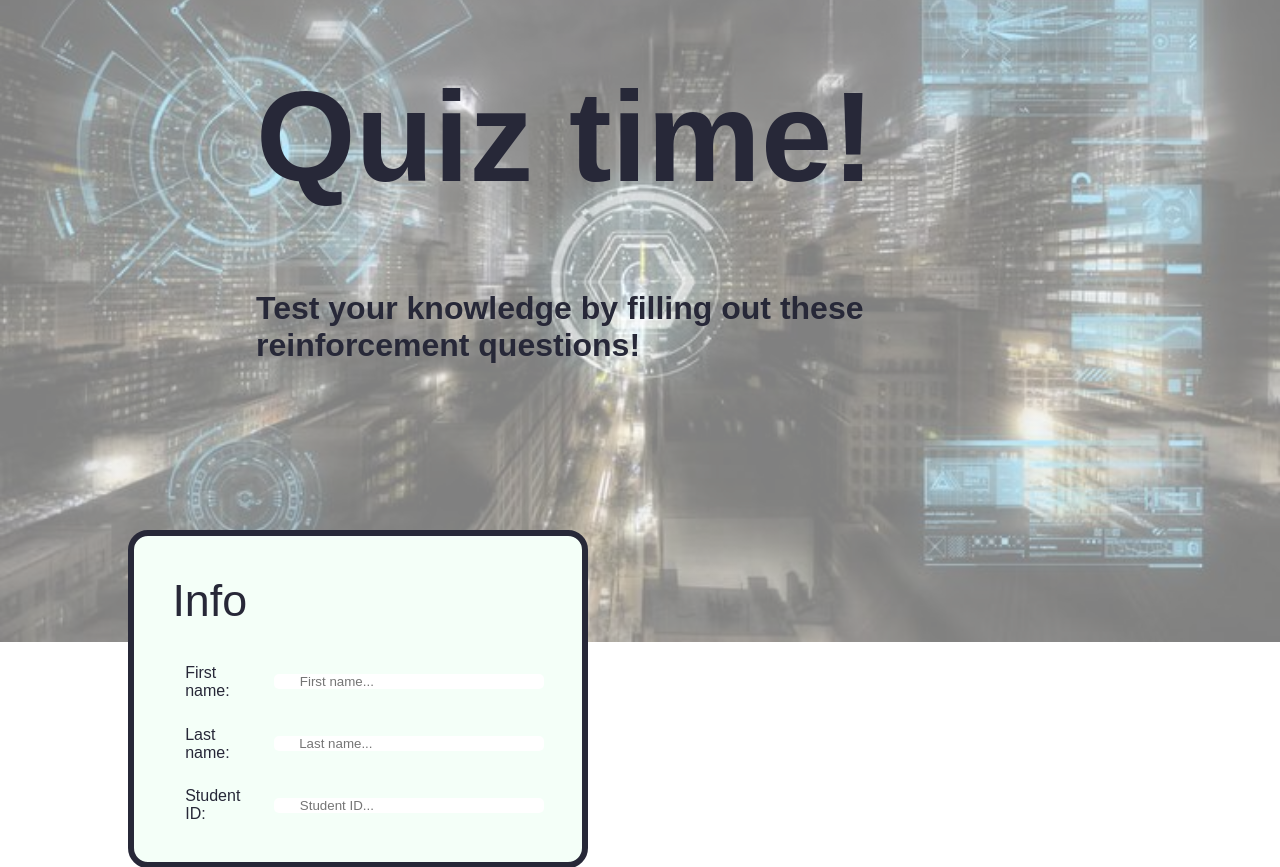
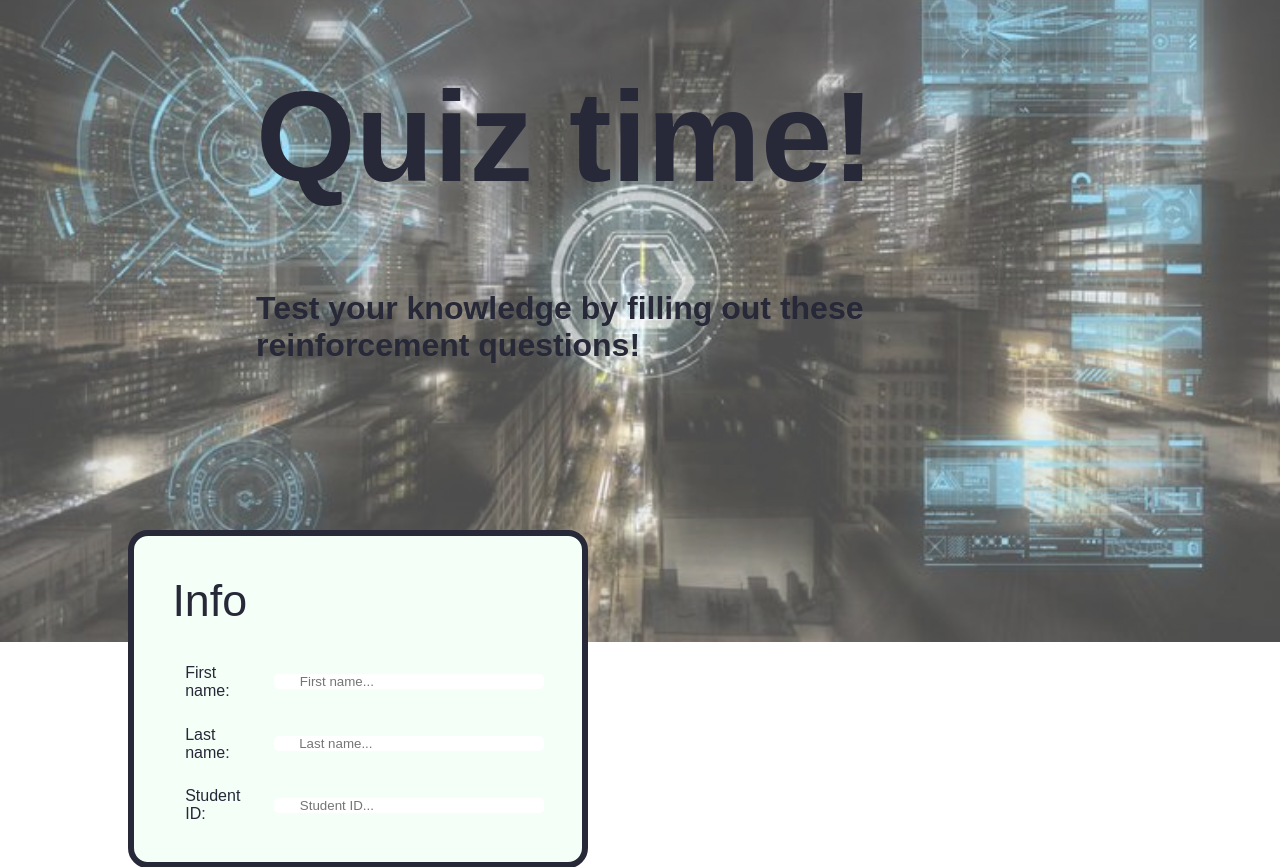
Before and after one commit to thelazyant164/APNG-Simple-Website, a PHP site: page /quiz.html in a window 1280 px wide. Shown: the part 78-945 px from the top of the page. Run offline with PHP 8.4, Linux system fonts and the light colour scheme.

Commit message:
web page background clearer

```diff
--- a/assign1/styles/style.css
+++ b/assign1/styles/style.css
@@ -439,7 +439,7 @@ form::after{
 
 /*setup global (color) variables (by default: for light mode)*/
 :root{
-  --shader: linear-gradient(rgba(255, 255, 255, 0.5), rgba(255, 255, 255, 0.5)), url('images/3.jpg');
+  --shader: linear-gradient(rgba(255, 255, 255, 0.3), rgba(255, 255, 255, 0.3)), url('images/3.jpg');
   --bg: #f8fafc;
   --bubble-bg: #f4fff8;
   --bubble-border: #272838;
```
